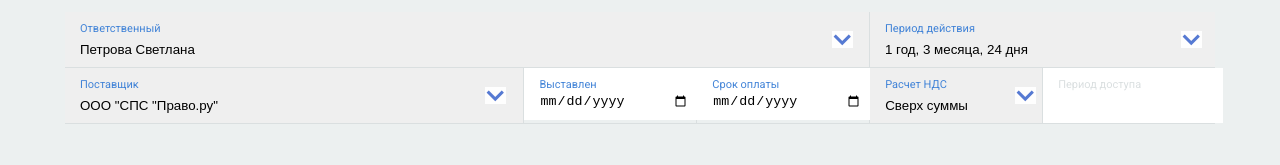
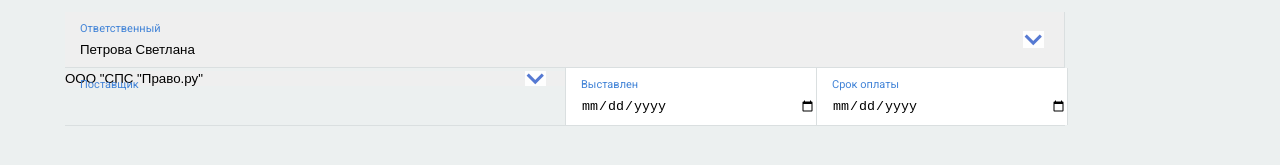
Before and after one commit to darkside1102/project, a plain HTML site: page index.html in a window 1280 px wide. Shown: the part 209-374 px from the top of the page. Drawn offline with Linux system fonts and the light colour scheme.

Commit message:
new_branch

```diff
--- a/index.html
+++ b/index.html
@@ -31,6 +31,7 @@
 		</div>
 	</header>
 	<section class="container">
+		<div class="left-flex">
 			<div class="subject-info">
 				<div class="subject-info__responsible">
 					<label>
@@ -39,41 +40,23 @@
 						</select>
 					</label>
 				</div>
-			<div class="subject-info__period">
+			<div class="bottom-flex">
+				<div class="subject-info__provider">
 					<label>
-				<select class="subject-info__period-date" name="" id="">
-					<option value="">1 год, 3 месяца, 24 дня</option>
-				</select>
-				</label>
-			</div>
-		</div>
-		<div class="subject">
-			<div class="subject__provider">
-				<label>
-				<select class="subject__select-provider" name="" id="">
+						<select class="subject-info__select-provider" name="" id="">
 							<option value="">ООО "СПС "Право.ру"</option>
 						</select>
 					</label>
 				</div>
-			<div class="subject__exposed">
-				<input class="subject__exposed-date" type="date" id="date">
+				<div class="subject-info__exposed">
+					<input class="subject-info__exposed-date" type="date" id="date">
 				</div>
-			<div class="subject__duedate">
-				<input class="subject__duedate-date" type="date">
+				<div class="subject-info__duedate">
+					<input class="subject-info__duedate-date" type="date">
 				</div>
-			<div class="subject__calculation">
-				<label>
-				<select class="subject__сalculation-summ" name="" id="">
-					<option value="">Сверх суммы</option>
-				</select>
-				</label>
 			</div>
-			<div class="subject__acces">
-				<input class="subject__acces-date" type="text">
 		</div>
 	</div>
 	</section>
-	<section class="container">
-	</section>
 </body>
 </html>
--- a/new_project/style.css
+++ b/new_project/style.css
@@ -151,11 +151,7 @@ li {
 .main-menu__link_active {
   color: #fff;
 }
-.container {
-  margin: 15px 65px;
-}
-.subject-info {
-  width: 100%;
+.left-flex {
   display: -webkit-box;
   display: -webkit-flex;
   display: -ms-flexbox;
@@ -164,11 +160,27 @@ li {
   -webkit-justify-content: flex-start;
       -ms-flex-pack: start;
           justify-content: flex-start;
+  -webkit-flex-wrap: wrap;
+      -ms-flex-wrap: wrap;
+          flex-wrap: wrap;
+  width: 1000px;
+}
+.bottom-flex {
+  display: -webkit-box;
+  display: -webkit-flex;
+  display: -ms-flexbox;
+  display: flex;
   border-bottom: 1px solid #dadfe0;
 }
+.container {
+  margin: 15px 65px;
+}
+.subject-info {
+  width: 1000px;
+}
 .subject-info__responsible {
-  width: 70%;
   position: relative;
+  border-bottom: 1px solid #dadfe0;
 }
 .subject-info__responsible::before {
   content: "Ответственный";
@@ -180,9 +192,9 @@ li {
   left: 15px;
 }
 .subject-info__responsible-info {
-  width: 100%;
+  width: 1000px;
+  padding: 30px 15px 10px;
   border: none;
-  padding: 30px 15px 10px;
   background-image: url("img/select-logo.png");
   background-repeat: no-repeat;
   background-position: 98%;
@@ -191,12 +203,12 @@ li {
           appearance: none;
   border-right: 1px solid #dadfe0;
 }
-.subject-info__period {
-  width: 30%;
+.subject-info__provider {
   position: relative;
+  border-right: 1px solid #dadfe0;
 }
-.subject-info__period::before {
-  content: "Период действия";
+.subject-info__provider::before {
+  content: "Поставщик";
   color: #4183d7;
   font-size: 11px;
   position: absolute;
@@ -204,9 +216,8 @@ li {
   top: 10px;
   left: 15px;
 }
-.subject-info__period-date {
-  width: 100%;
-  padding: 30px 15px 10px;
+.subject-info__select-provider {
+  width: 500px;
   border: none;
   -webkit-appearance: none;
      -moz-appearance: none;
@@ -214,6 +225,42 @@ li {
   background-image: url("img/select-logo.png");
   background-repeat: no-repeat;
   background-position: 96%;
+}
+.subject-info__exposed {
+  position: relative;
+  border-right: 1px solid #dadfe0;
+}
+.subject-info__exposed::before {
+  content: "Выставлен";
+  color: #4183d7;
+  font-size: 11px;
+  position: absolute;
+  z-index: 1;
+  top: 10px;
+  left: 15px;
+}
+.subject-info__exposed-date {
+  width: 235px;
+  border: none;
+  padding: 30px 0 10px 15px;
+}
+.subject-info__duedate {
+  position: relative;
+  border-right: 1px solid #dadfe0;
+}
+.subject-info__duedate::before {
+  content: "Срок оплаты";
+  color: #4183d7;
+  font-size: 11px;
+  position: absolute;
+  z-index: 1;
+  top: 10px;
+  left: 15px;
+}
+.subject-info__duedate-date {
+  width: 235px;
+  border: none;
+  padding: 30px 0 10px 15px;
 }
 .subject {
   width: 100%;
@@ -226,69 +273,6 @@ li {
       -ms-flex-pack: start;
           justify-content: flex-start;
   border-bottom: 1px solid #dadfe0;
-}
-.subject__provider {
-  width: 40%;
-  position: relative;
-  border-right: 1px solid #dadfe0;
-}
-.subject__provider::before {
-  content: "Поставщик";
-  color: #4183d7;
-  font-size: 11px;
-  position: absolute;
-  z-index: 1;
-  top: 10px;
-  left: 15px;
-}
-.subject__select-provider {
-  width: 100%;
-  padding: 30px 15px 10px;
-  -webkit-appearance: none;
-     -moz-appearance: none;
-          appearance: none;
-  border: none;
-  background-image: url("img/select-logo.png");
-  background-repeat: no-repeat;
-  background-position: 96%;
-}
-.subject__exposed {
-  width: 15%;
-  position: relative;
-  border-right: 1px solid #dadfe0;
-}
-.subject__exposed::before {
-  content: "Выставлен";
-  color: #4183d7;
-  font-size: 11px;
-  position: absolute;
-  z-index: 1;
-  top: 10px;
-  left: 15px;
-}
-.subject__exposed-date {
-  width: 87%;
-  border: none;
-  padding: 25px 15px 10px;
-}
-.subject__duedate {
-  width: 15%;
-  position: relative;
-  border-right: 1px solid #dadfe0;
-}
-.subject__duedate::before {
-  content: "Срок оплаты";
-  color: #4183d7;
-  font-size: 11px;
-  position: absolute;
-  z-index: 1;
-  top: 10px;
-  left: 15px;
-}
-.subject__duedate-date {
-  width: 87%;
-  padding: 25px 15px 10px;
-  border: none;
 }
 .subject__calculation {
   width: 15%;
```
Also changed, not shown: 1 other file. Lines whose indentation alone changed are shown as unchanged.
